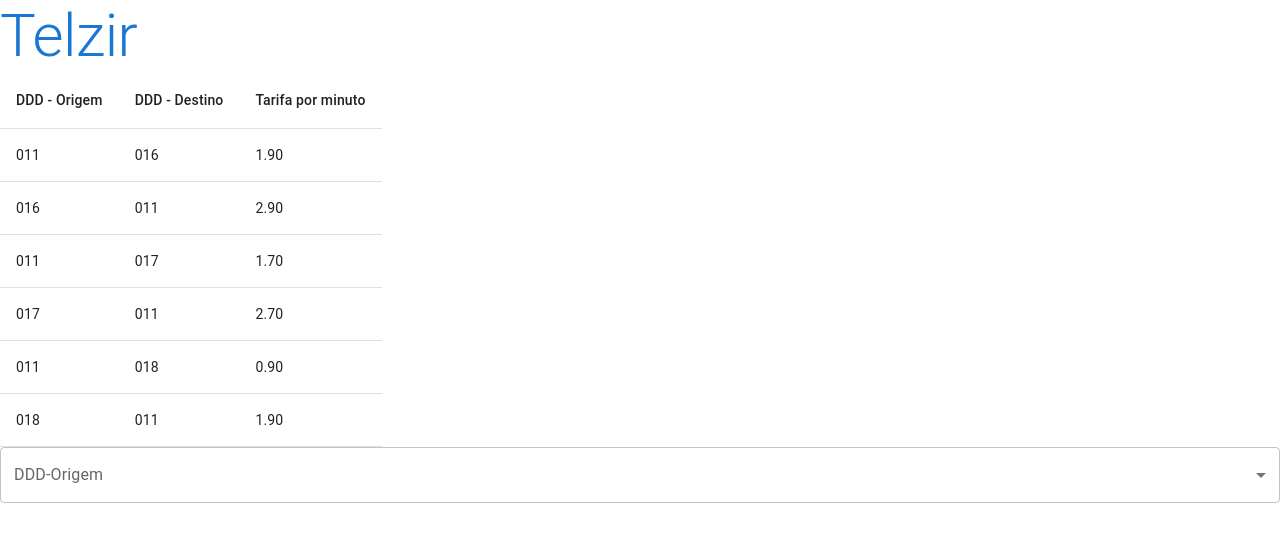
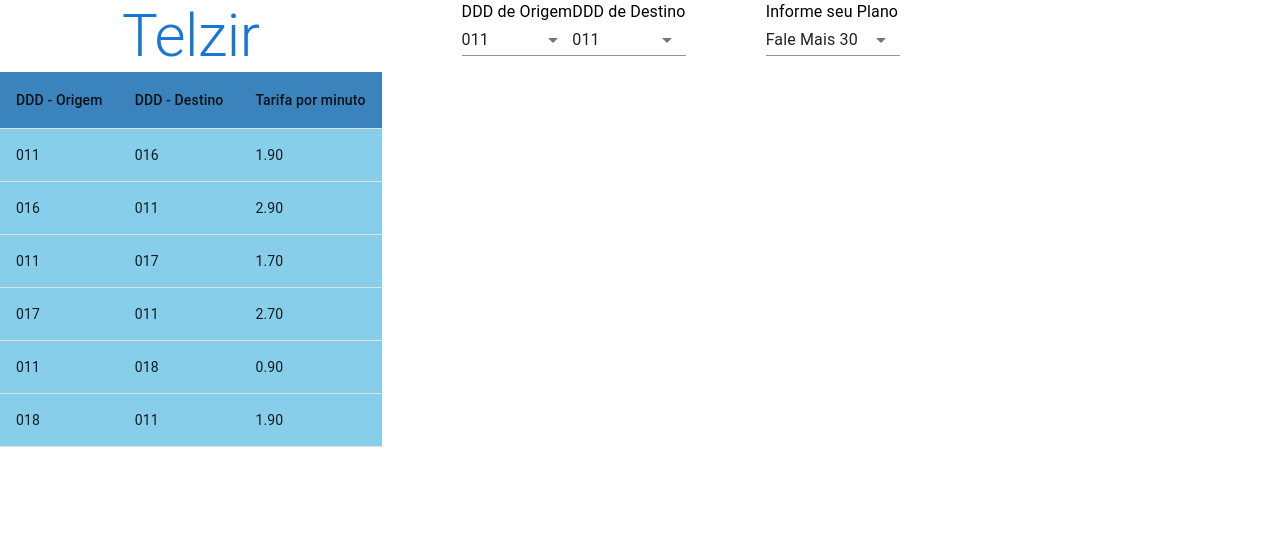
Before and after one commit to TalitaVial/telzir, a React (Create React App) app: page / in a window 1280 px wide. Shown: the top 542 px of the page. Built offline with nearby package versions, Linux system fonts and the light colour scheme; the HTML template or start-up script is replaced by a standard one.

Commit message:
feat: add SelectPlan/FormSelect

```diff
--- a/src/App.js
+++ b/src/App.js
@@ -1,16 +1,33 @@
-import { Typography } from '@mui/material'
-import CalculaTarifa from './components/CalculaTarifa'
+import { Grid, Typography } from '@mui/material'
+import FormSelect from './components/FormSelect'
 import TableTariff from './components/TableTariff'
+import SelectPlan from './components/SelectPlan'
+
+const style = {
+  typography: { textAlign: 'center' }
+}
 
 function App() {
   return (
-    <div className="App">
-      <Typography color="primary" component="h1" variant="h2">
-        Telzir
-      </Typography>
-      <TableTariff />
-      <CalculaTarifa />
-    </div>
+    <Grid container spacing={10}>
+      <Grid item>
+        <Typography
+          sx={style.typography}
+          color="primary"
+          component="h1"
+          variant="h2"
+        >
+          Telzir
+        </Typography>
+        <TableTariff />
+      </Grid>
+      <Grid item>
+        <FormSelect />
+      </Grid>
+      <Grid item>
+        <SelectPlan />
+      </Grid>
+    </Grid>
   )
 }
 
--- a/src/components/CalculaTarifa.jsx
+++ /dev/null
@@ -1,14 +0,0 @@
-import { FormControl, InputLabel, Select } from '@mui/material';
-import React from 'react';
-
-function CalculaTarifa(){
-  return (
-    <FormControl fullWidth>
-      <InputLabel id='dddOrigem'>DDD-Origem</InputLabel>
-      <Select labelId='dddOrigem'></Select>
-    </FormControl>
-
-  )
-}
-
-export default CalculaTarifa
--- /dev/null
+++ b/src/components/FormSelect.jsx
@@ -0,0 +1,29 @@
+import { FormControl, NativeSelect, Typography } from '@mui/material';
+import React from 'react';
+import dados from '../data/dados.json'
+
+function FormSelect(){
+  return (
+    <>
+      <FormControl>
+      <Typography>DDD de Origem</Typography>
+      <NativeSelect variant='filled'>
+        {dados.map((dado, index) => (
+           <option key={index}>{dado.origem}</option>
+        ))}
+      </NativeSelect>
+      </FormControl>
+      <FormControl>
+      <Typography>DDD de Destino</Typography>
+       <NativeSelect variant='filled'>
+        {dados.map((dado, index) => (
+           <option key={index}>{dado.origem}</option>
+        ))}
+      </NativeSelect>
+      </FormControl>
+    </>
+
+  )
+}
+
+export default FormSelect
--- /dev/null
+++ b/src/components/SelectPlan.jsx
@@ -0,0 +1,20 @@
+
+import React from 'react';
+import { FormControl, NativeSelect, Typography} from '@mui/material';
+import planos from "../data/planos.json"
+
+
+function SelectPlan(){
+  return(
+    <FormControl>
+      <Typography>Informe seu Plano</Typography>
+      <NativeSelect>
+        {planos.map(plano => (
+          <option>{plano.plano}</option>
+        ))}
+      </NativeSelect>
+    </FormControl>
+  )
+}
+
+export default SelectPlan
--- a/src/components/TableTariff.jsx
+++ b/src/components/TableTariff.jsx
@@ -1,24 +1,28 @@
 import React from 'react';
 import {TableBody, TableCell, TableContainer, TableHead, TableRow} from '@mui/material';
-import {dados} from '../data/dados.json';
+import dados from '../data/dados.json';
 
+const style = {
+  tableRow: {background: '#87ceeb'},
+  tableCell: {background: '#3b83bd', textColor: '#ffffff'}
+}
 
 function TableTariff(){
  return(
-   <TableContainer>
+   <TableContainer  >
      <TableHead>
-       <TableRow>
-       <TableCell>DDD - Origem</TableCell>
+       <TableRow sx={style.tableCell}>
+       <TableCell >DDD - Origem</TableCell>
        <TableCell>DDD - Destino</TableCell>
        <TableCell>Tarifa por minuto</TableCell>
        </TableRow>
      </TableHead>
      <TableBody>
-       {dados.map(dado =>(
-        <TableRow>
-         <TableCell>{dado.origem}</TableCell>
-          <TableCell>{dado.destino}</TableCell>
-          <TableCell>{dado.valor}</TableCell>
+       {dados.map((dado, index) =>(
+        <TableRow sx={style.tableRow}>
+         <TableCell key={index}>{dado.origem}</TableCell>
+          <TableCell key={index}>{dado.destino}</TableCell>
+          <TableCell key={index}>{dado.valor}</TableCell>
        </TableRow>
        ))}
      </TableBody>
--- a/src/data/dados.json
+++ b/src/data/dados.json
@@ -1,5 +1,5 @@
-{
-  "dados" : [
+
+[
     {"origem": "011",
       "destino": "016",
       "valor": "1.90"},
@@ -24,4 +24,3 @@
       "destino": "011",
        "valor": "1.90"}
   ]
-}
--- /dev/null
+++ b/src/data/planos.json
@@ -0,0 +1,14 @@
+[
+  {
+    "plano": "Fale Mais 30"
+
+  },
+  {
+    "plano": "Fale Mais 60"
+
+  },
+
+  {
+    "plano":"Fale Mais 120"
+  }
+]
```
